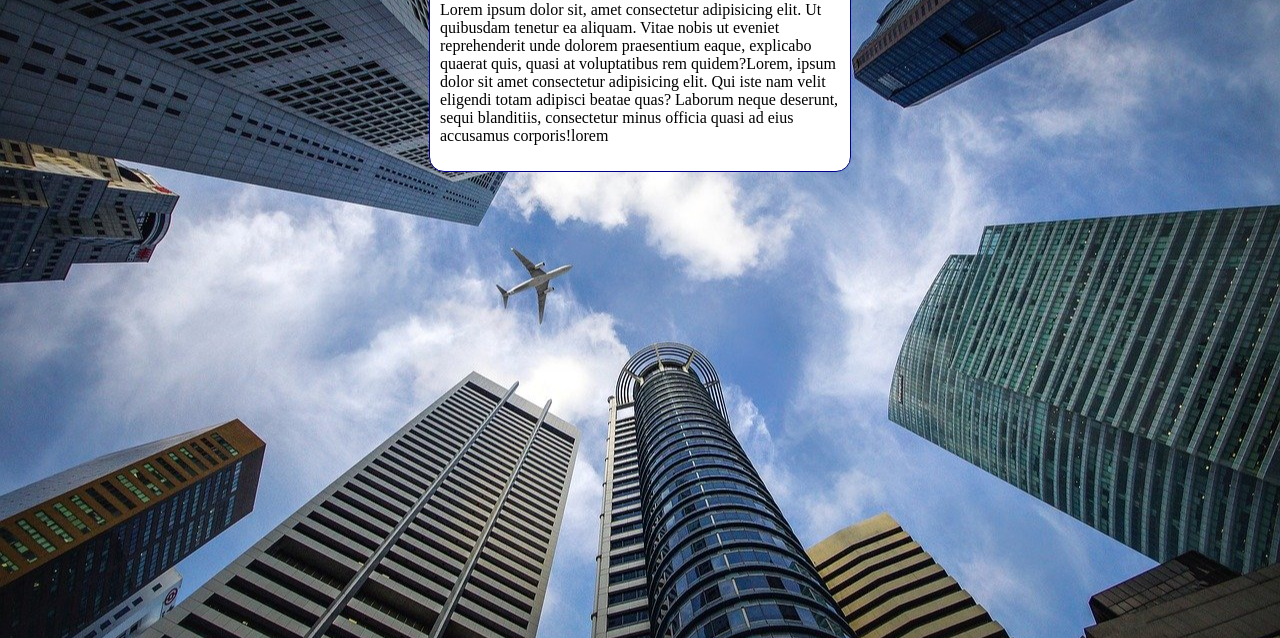
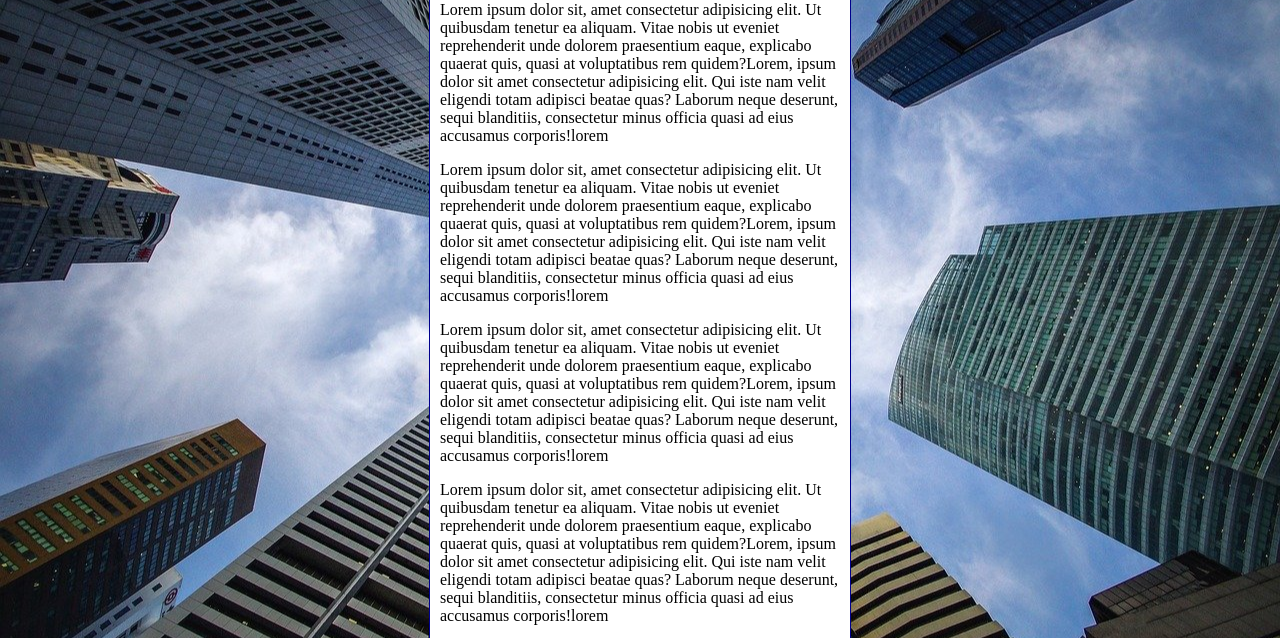
Before and after one commit to danddanielribeiro-dotcom/html-css, a plain HTML site: page Exercícios/ex022/fundo006.html in a window 1280 px wide. Shown: the part 98-736 px from the top of the page. Drawn offline with Linux system fonts and the light colour scheme.

Commit message:
Update fundo006.html

```diff
--- a/Exercícios/ex022/fundo006.html
+++ b/Exercícios/ex022/fundo006.html
@@ -10,7 +10,7 @@
             background-color: black;
             background-image: url('imagens/wallpaper002.jpg');
             background-position: center center;
-            background-repeat: no-repeat;
+            background-repeat: repeat;
             background-size: cover;
         }
         main {
@@ -27,6 +27,9 @@
     <main>
         <h1>Teste de Imagem de Fundo</h1>
         <p>Lorem ipsum dolor sit, amet consectetur adipisicing elit. Ut quibusdam tenetur ea aliquam. Vitae nobis ut eveniet reprehenderit unde dolorem praesentium eaque, explicabo quaerat quis, quasi at voluptatibus rem quidem?Lorem, ipsum dolor sit amet consectetur adipisicing elit. Qui iste nam velit eligendi totam adipisci beatae quas? Laborum neque deserunt, sequi blanditiis, consectetur minus officia quasi ad eius accusamus corporis!lorem</p>
+         <p>Lorem ipsum dolor sit, amet consectetur adipisicing elit. Ut quibusdam tenetur ea aliquam. Vitae nobis ut eveniet reprehenderit unde dolorem praesentium eaque, explicabo quaerat quis, quasi at voluptatibus rem quidem?Lorem, ipsum dolor sit amet consectetur adipisicing elit. Qui iste nam velit eligendi totam adipisci beatae quas? Laborum neque deserunt, sequi blanditiis, consectetur minus officia quasi ad eius accusamus corporis!lorem</p>
+          <p>Lorem ipsum dolor sit, amet consectetur adipisicing elit. Ut quibusdam tenetur ea aliquam. Vitae nobis ut eveniet reprehenderit unde dolorem praesentium eaque, explicabo quaerat quis, quasi at voluptatibus rem quidem?Lorem, ipsum dolor sit amet consectetur adipisicing elit. Qui iste nam velit eligendi totam adipisci beatae quas? Laborum neque deserunt, sequi blanditiis, consectetur minus officia quasi ad eius accusamus corporis!lorem</p>
+           <p>Lorem ipsum dolor sit, amet consectetur adipisicing elit. Ut quibusdam tenetur ea aliquam. Vitae nobis ut eveniet reprehenderit unde dolorem praesentium eaque, explicabo quaerat quis, quasi at voluptatibus rem quidem?Lorem, ipsum dolor sit amet consectetur adipisicing elit. Qui iste nam velit eligendi totam adipisci beatae quas? Laborum neque deserunt, sequi blanditiis, consectetur minus officia quasi ad eius accusamus corporis!lorem</p> <p>Lorem ipsum dolor sit, amet consectetur adipisicing elit. Ut quibusdam tenetur ea aliquam. Vitae nobis ut eveniet reprehenderit unde dolorem praesentium eaque, explicabo quaerat quis, quasi at voluptatibus rem quidem?Lorem, ipsum dolor sit amet consectetur adipisicing elit. Qui iste nam velit eligendi totam adipisci beatae quas? Laborum neque deserunt, sequi blanditiis, consectetur minus officia quasi ad eius accusamus corporis!lorem</p> <p>Lorem ipsum dolor sit, amet consectetur adipisicing elit. Ut quibusdam tenetur ea aliquam. Vitae nobis ut eveniet reprehenderit unde dolorem praesentium eaque, explicabo quaerat quis, quasi at voluptatibus rem quidem?Lorem, ipsum dolor sit amet consectetur adipisicing elit. Qui iste nam velit eligendi totam adipisci beatae quas? Laborum neque deserunt, sequi blanditiis, consectetur minus officia quasi ad eius accusamus corporis!lorem</p>
     </main>
 </body>
 </html>
```
